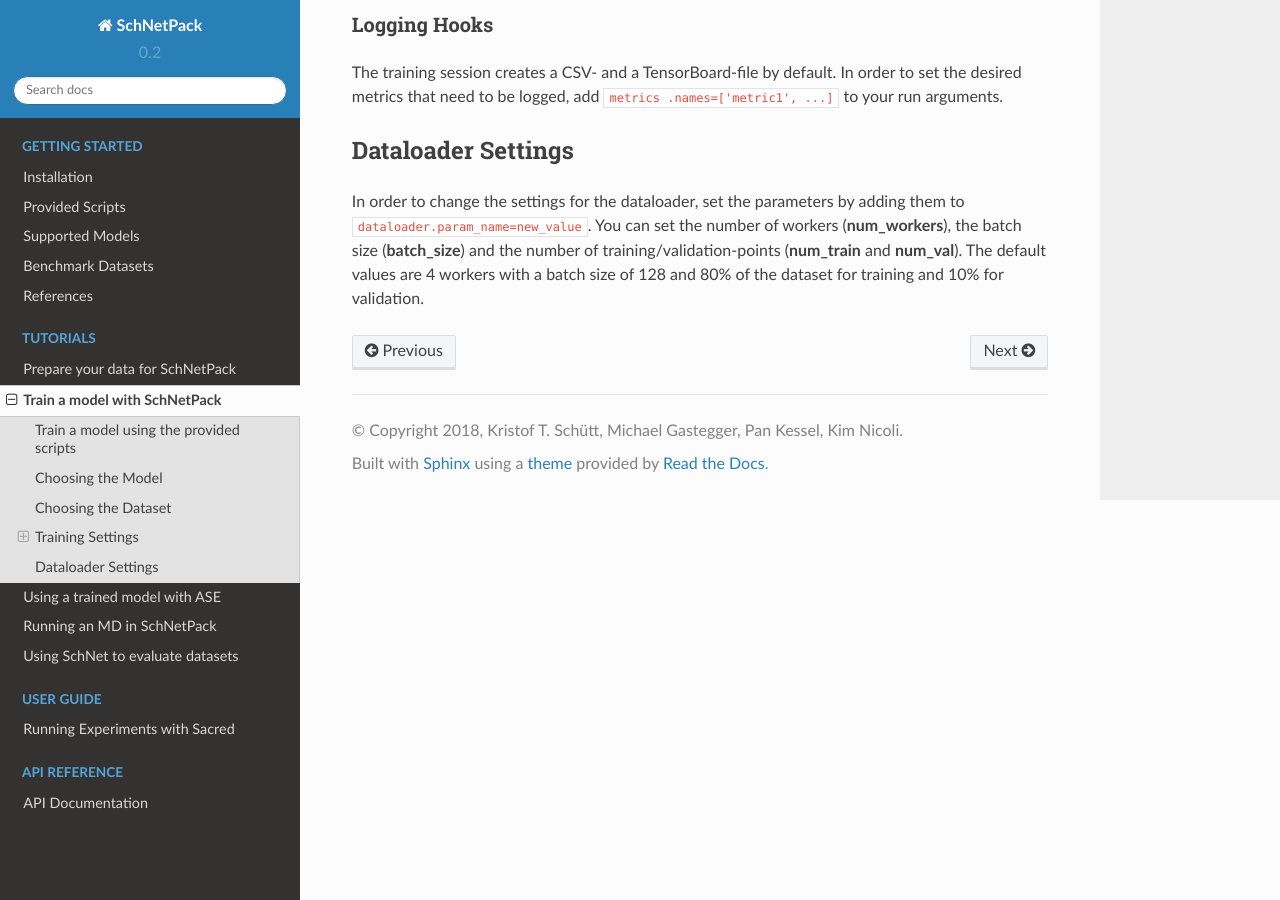
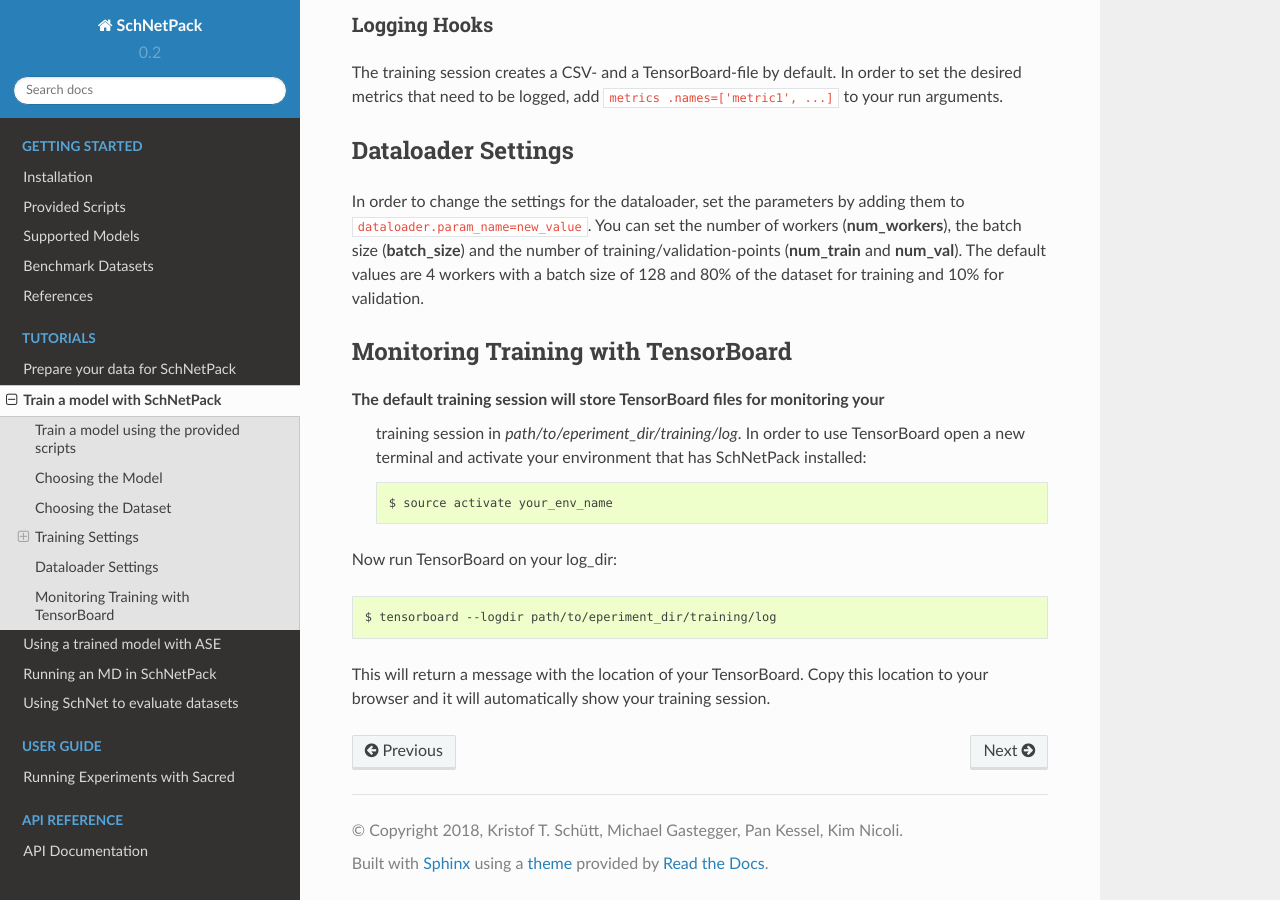
Before and after one commit to atomistic-machine-learning/schnetpack, a Sphinx documentation site: the page built from docs/tutorials/trainmodel.rst, in a window 1280 px wide and 900 px high, scrolled down 1517 px. Built offline with Sphinx 7.4.7 and the Read the Docs theme 2.0.0, drawn with Linux system fonts in a browser that asks for light colours; pages that are not in the unit, such as notebooks, are missing from menus.

Commit message:
add tensorboard guide

```diff
--- a/docs/tutorials/trainmodel.rst
+++ b/docs/tutorials/trainmodel.rst
@@ -87,3 +87,20 @@ workers (**num_workers**), the batch size (**batch_size**) and the number of
 training/validation-points (**num_train** and **num_val**). The default
 values are 4 workers with a batch size of 128 and 80% of the dataset for
 training and 10% for validation.
+
+Monitoring Training with TensorBoard
+------------------------------------
+
+The default training session will store TensorBoard files for monitoring your
+ training session in *path/to/eperiment_dir/training/log*. In order to use
+ TensorBoard open a new terminal and activate your environment that has
+ SchNetPack installed::
+
+    $ source activate your_env_name
+
+Now run TensorBoard on your log_dir::
+
+    $ tensorboard --logdir path/to/eperiment_dir/training/log
+
+This will return a message with the location of your TensorBoard. Copy this
+location to your browser and it will automatically show your training session.
```
